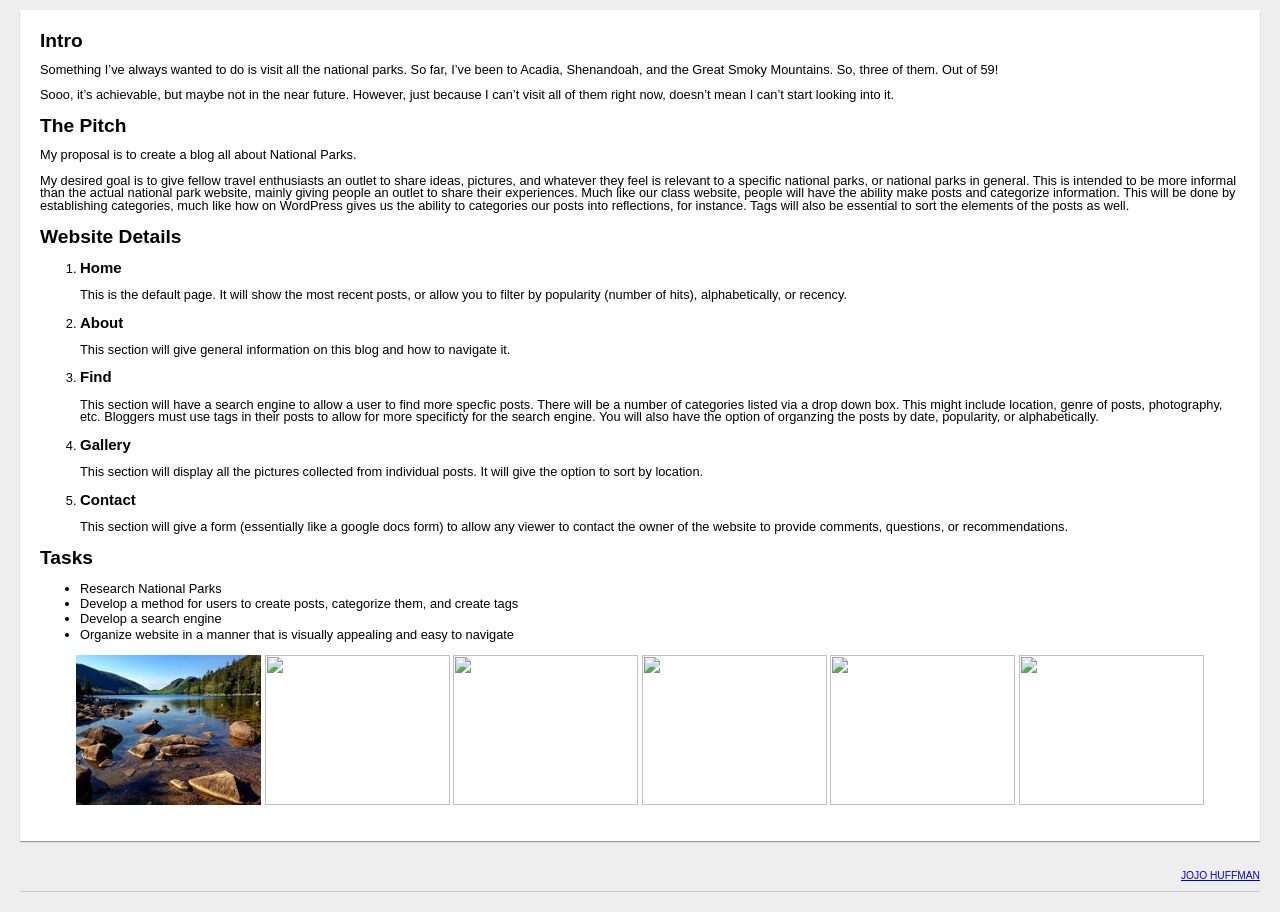
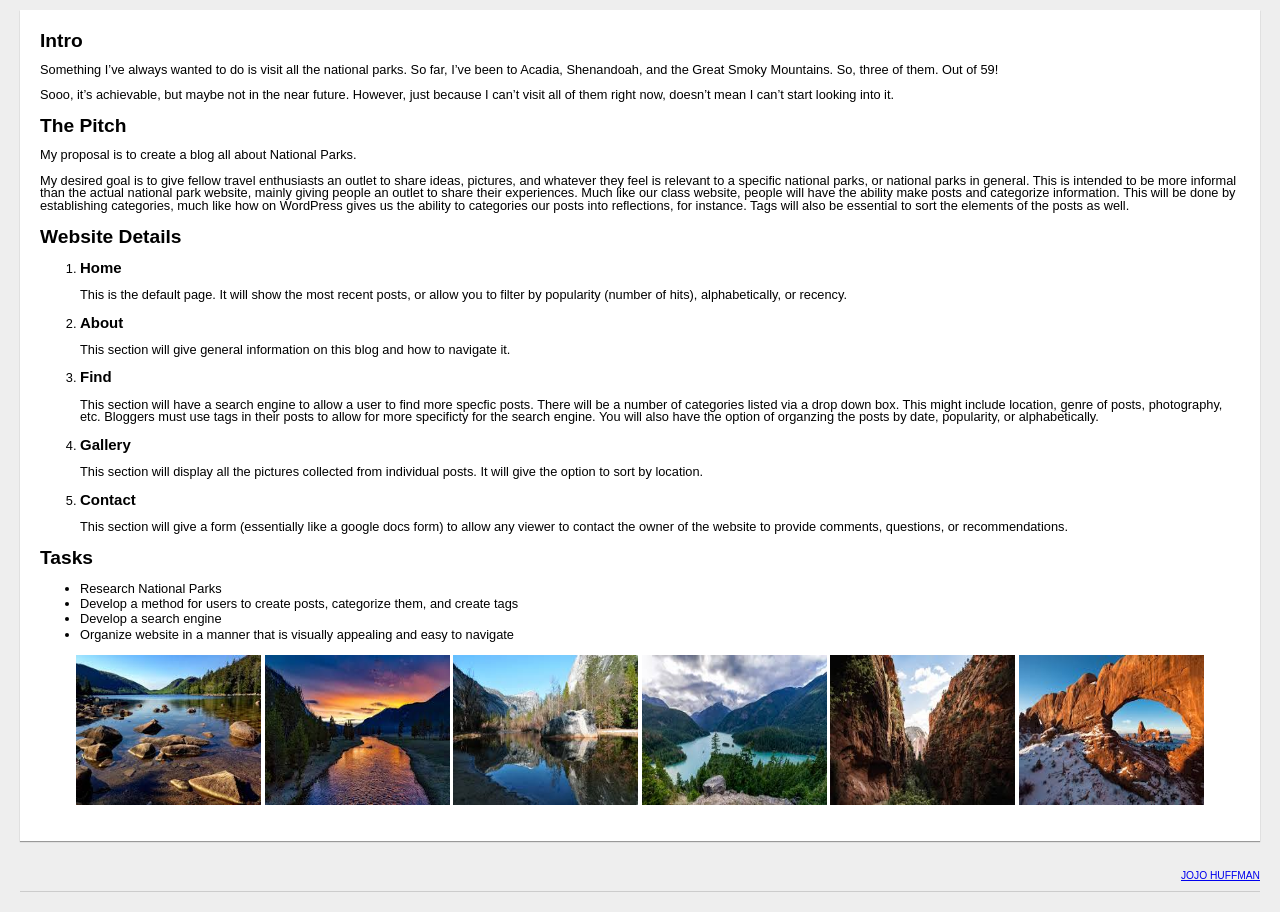
Before and after one commit to jnh41/HTML-CSS-Project, a plain HTML site: page index.html in a window 1280 px wide. Shown: the part 145-1057 px from the top of the page. Drawn offline with Linux system fonts and the light colour scheme.

Commit message:
Correcting image pathways

```diff
--- a/index.html
+++ b/index.html
@@ -80,11 +80,11 @@ Much like our class website, people will have the ability make posts and categor
   </ul>
   <p align="center">
       <img src= "acadia.jpeg" width="185" height="150/">
-      <img src= "Images/yellowstone.jpeg" width="185" height="150/">
-      <img src= "Images/yosemite.jpeg" width="185" height="150/">
-      <img src= "Images/glacier.jpeg" width="185" height="150/">
-      <img src= "Images/zion.jpeg" width="185" height="150/">
-      <img src= "Images/arches.jpeg" width="185" height="150/">
+      <img src= "yellowstone.jpeg" width="185" height="150/">
+      <img src= "yosemite.jpeg" width="185" height="150/">
+      <img src= "glacier.jpeg" width="185" height="150/">
+      <img src= "zion.jpeg" width="185" height="150/">
+      <img src= "arches.jpeg" width="185" height="150/">
     </p>
 		</div>
 		<div id="footer">
```
